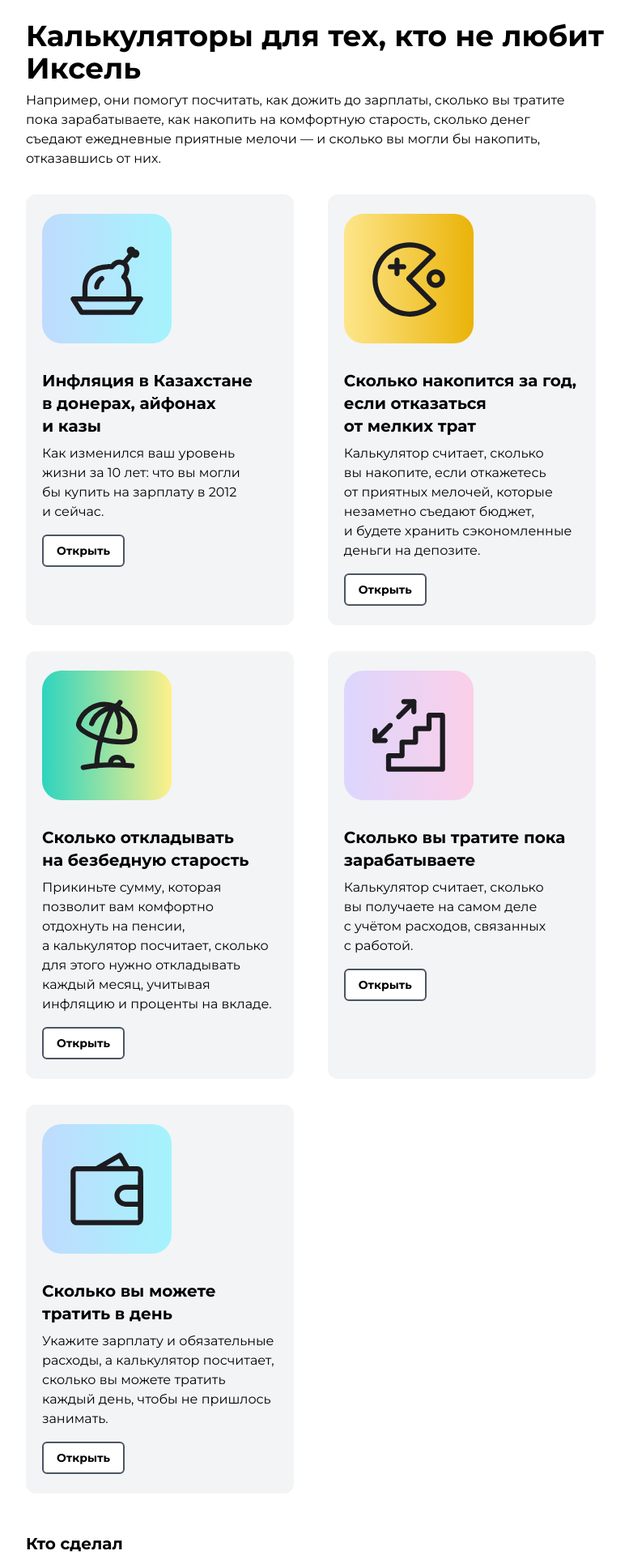
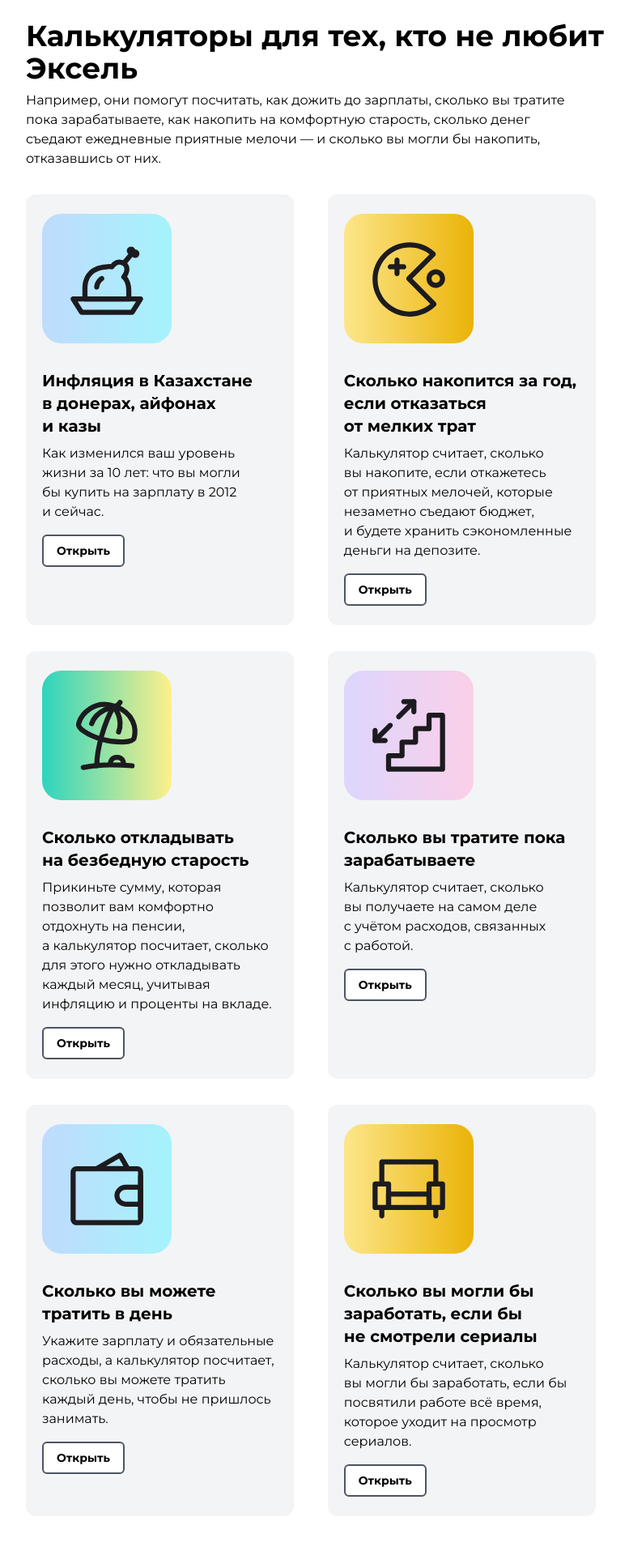
Before and after one commit to Dosybi/groovy-calcs, a Next.js app: page / in a window 1280 px wide. Shown: the top 1920 px of the page at 81% size, without its empty margins (240-1017 px from the left). Built offline with nearby package versions, Linux system fonts and the light colour scheme.

Commit message:
update calcs list

```diff
--- a/components/Description.js
+++ b/components/Description.js
@@ -1,5 +1,5 @@
 const content = {
-  title: 'Калькуляторы для тех, кто не любит Иксель',
+  title: 'Калькуляторы для тех, кто не любит Эксель',
   text: [
     'Например, они помогут посчитать, как дожить до зарплаты, сколько вы тратите пока зарабатываете, как накопить на комфортную старость, сколько денег съедают ежедневные приятные мелочи — и сколько вы могли бы накопить, отказавшись от них.',
   ],
--- a/pages/index.js
+++ b/pages/index.js
@@ -10,6 +10,7 @@ import MinorExpensesIcon from '../assets/icons/game.svg'
 import ComfortableRetirementIcon from '../assets/icons/sunshade.svg'
 import TrueSalaryIcon from '../assets/icons/up-and-down.svg'
 import DailyBudgetIcon from '../assets/icons/wallet.svg'
+import UnearnedIcon from '../assets/icons/sofa.svg'
 
 const colors = {
   holly: 'bg-gradient-to-r from-blue-200 to-cyan-200',
@@ -59,6 +60,14 @@ const calcs = [
     icon: DailyBudgetIcon,
     color: colors.holly,
   },
+  {
+    name: 'Сколько вы могли бы заработать, если бы не смотрели сериалы',
+    description:
+      'Калькулятор считает, сколько вы могли бы заработать, если бы посвятили работе всё время, которое уходит на просмотр сериалов.',
+    link: 'https://unearned.vercel.app/',
+    icon: UnearnedIcon,
+    color: colors.gold,
+  },
 ]
 
 export default function Home() {
```
Also changed, not shown: assets/icons/sofa.svg (added).
